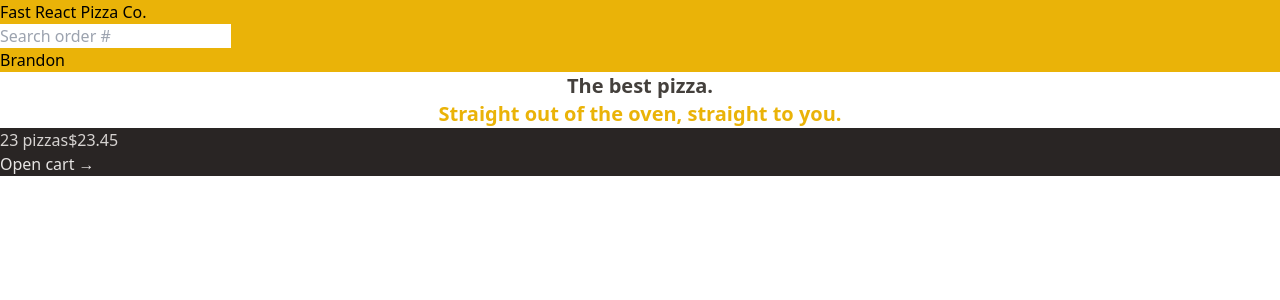
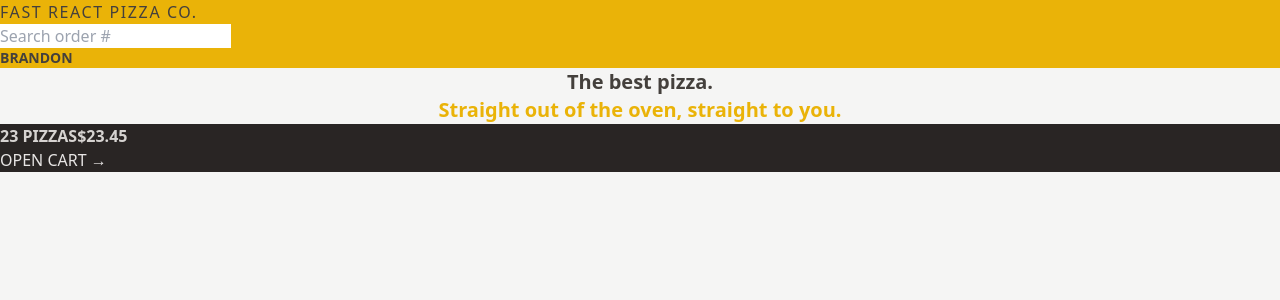
Before and after one commit to xyzuka/fast-react-pizza, a React (Vite) app: page / in a window 1280 px wide. Shown: the top 300 px of the page. Built offline with nearby package versions, Linux system fonts and the light colour scheme.

Commit message:
tailwind: styling text
adding a universal bg color and text color in the index.html file

adding styles to other components

creating and styling a Username component to display the current app user

```diff
--- a/index.html
+++ b/index.html
@@ -6,7 +6,7 @@
     <meta name="viewport" content="width=device-width, initial-scale=1.0" />
     <title>Fast React Pizza Co.</title>
   </head>
-  <body>
+  <body class="bg-stone-100 text-stone-700">
     <div id="root"></div>
     <script type="module" src="/src/main.jsx"></script>
   </body>
--- a/src/features/cart/CartOverview.jsx
+++ b/src/features/cart/CartOverview.jsx
@@ -2,8 +2,8 @@
 
 function CartOverview() {
   return (
-    <div className="bg-stone-800 text-stone-200">
-      <p className="text-stone-300">
+    <div className="bg-stone-800 uppercase text-stone-200">
+      <p className="font-semibold text-stone-300">
         <span>23 pizzas</span>
         <span>$23.45</span>
       </p>
--- /dev/null
+++ b/src/features/user/Username.jsx
@@ -0,0 +1,5 @@
+function Username() {
+  return <div className="text-sm font-semibold">Brandon</div>;
+}
+
+export default Username;
--- a/src/ui/Header.jsx
+++ b/src/ui/Header.jsx
@@ -1,12 +1,15 @@
 import { Link } from "react-router-dom";
 import SearchOrder from "../features/order/SearchOrder";
+import Username from "../features/user/Username";
 
 function Header() {
   return (
-    <header className="bg-yellow-500">
-      <Link to="/">Fast React Pizza Co.</Link>
+    <header className="bg-yellow-500 uppercase">
+      <Link to="/" className="tracking-widest">
+        Fast React Pizza Co.
+      </Link>
       <SearchOrder />
-      <p>Brandon</p>
+      <Username />
     </header>
   );
 }
--- a/src/ui/Home.jsx
+++ b/src/ui/Home.jsx
@@ -1,7 +1,7 @@
 function Home() {
   return (
     <div>
-      <h1 className="text-center text-xl font-semibold text-stone-700">
+      <h1 className="text-center text-xl font-semibold">
         The best pizza.
         <br />
         <span className="text-yellow-500">
```
